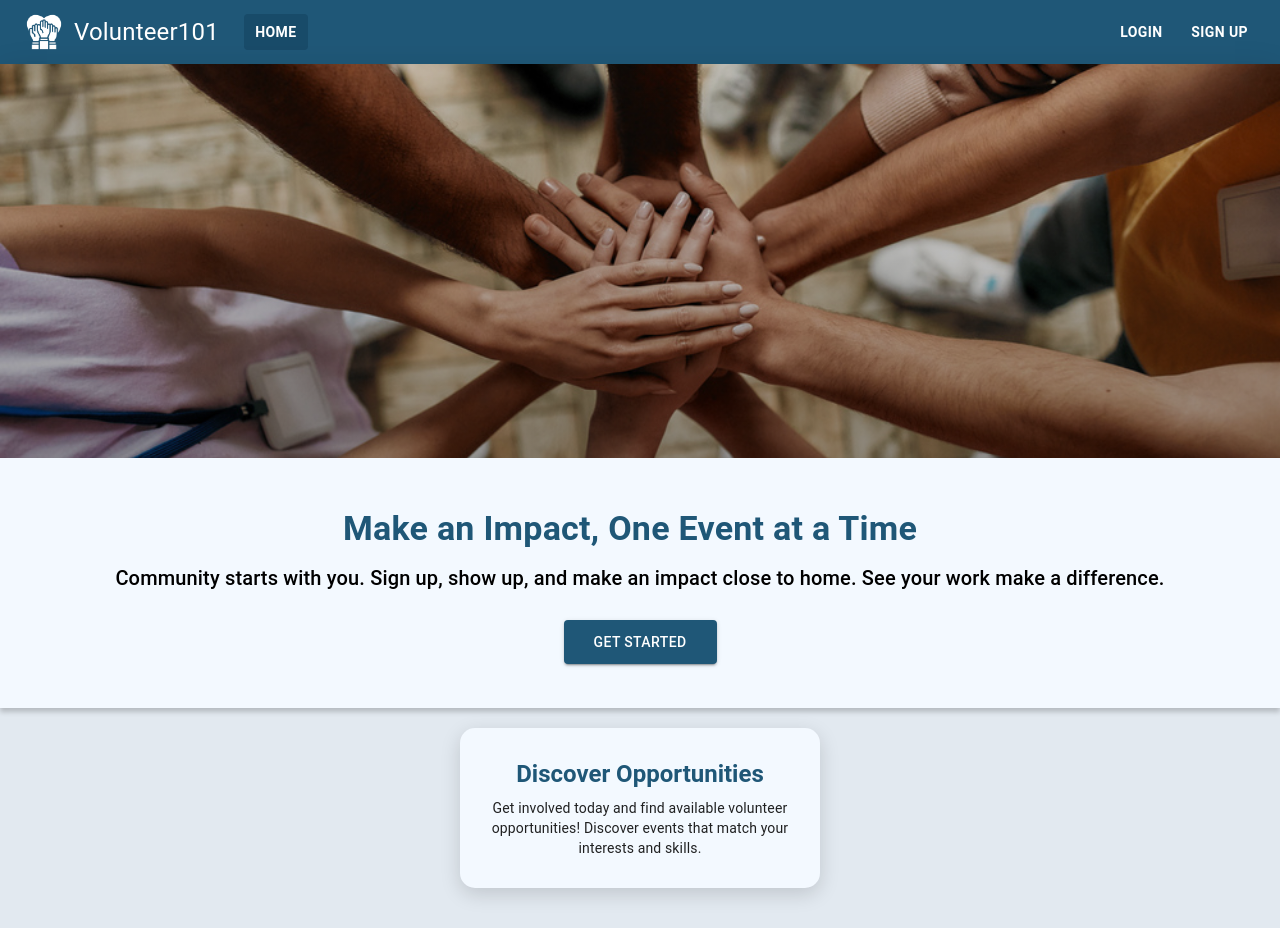
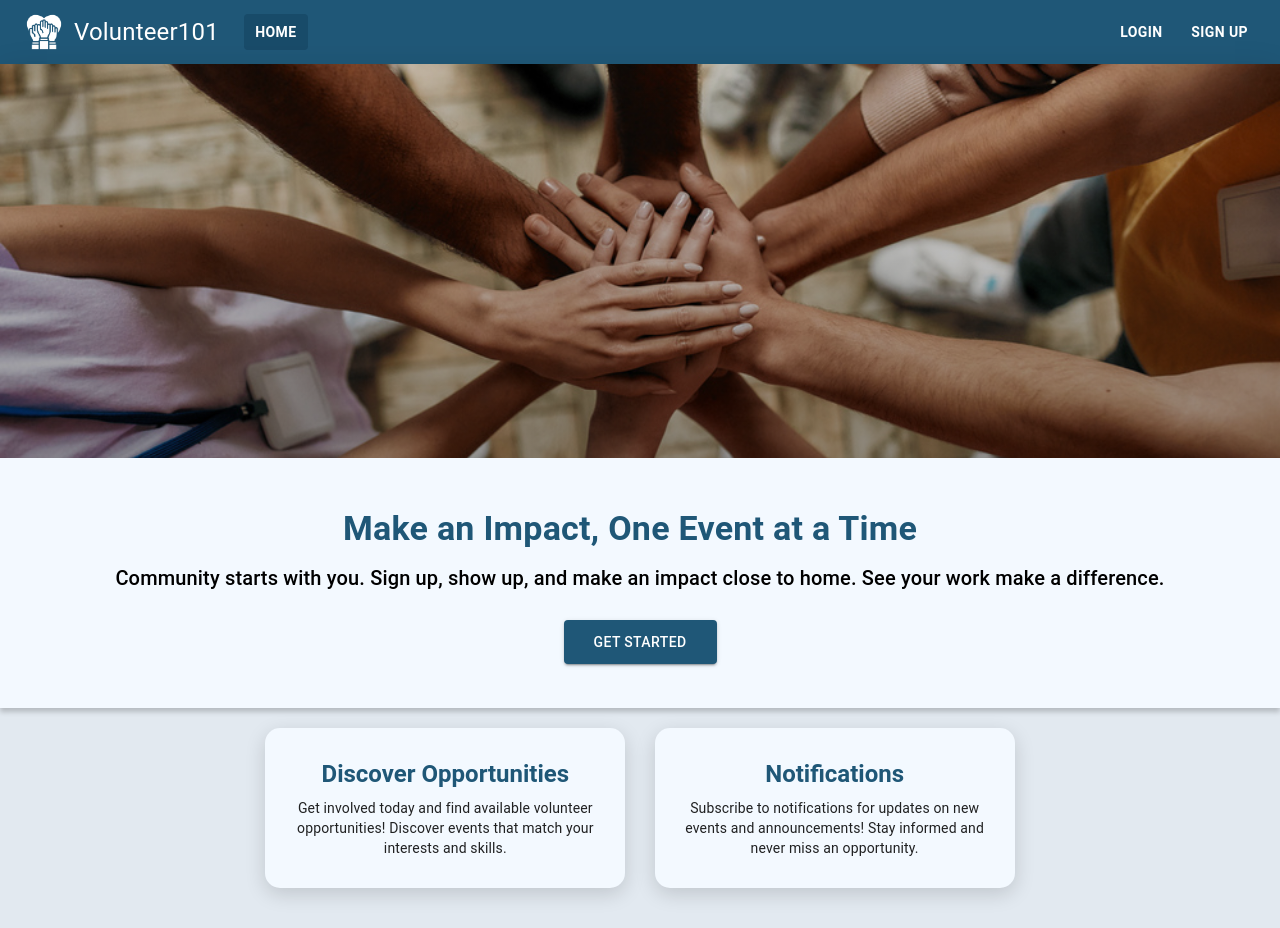
Before and after one commit to notbali/COSC-4353-Project, a React (Create React App) app in the folder frontend/: page / in a window 1280 px wide. Built offline with nearby package versions, Linux system fonts and the light colour scheme.

Commit message:
fixed event creation and changed cards visible to users

```diff
--- a/frontend/src/pages/EventManagementForm.jsx
+++ b/frontend/src/pages/EventManagementForm.jsx
@@ -94,27 +94,30 @@ const EventManagementForm = () => {
         requiredSkills,
         urgency,
         eventDate,
+        eventDateISO: new Date(eventDate).toISOString().split("T")[0], // store date in ISO format (YYYY-MM-DD)
       };
 
       try {
-        const response = await axios.post(
-          "http://localhost:4000/events/create",
-          eventData
-        );
+        const API_BASE = "http://localhost:5001/api";
+        const token = localStorage.getItem("token");
+
+        const response = await axios.post(`${API_BASE}/events/create`, eventData, {
+          headers: token ? { Authorization: `Bearer ${token}` } : {},
+        });
         console.log("Event created:", response.data);
+
         // trigger the notification creation by making a separate API call to the notifsRoutes
         try {
           const notificationPayload = {
-            eventId: response.data.data._id, //sends the newly created event's ID
+            eventId: response.data.data?._id || response.data._id, // try both shapes
             notifType: "new event",
           };
-          const notifresponse = await axios.post(
-            "http://localhost:4000/notifs/create",
-            notificationPayload
-          );
+          const notifresponse = await axios.post(`${API_BASE}/notifs/create`, notificationPayload, {
+            headers: token ? { Authorization: `Bearer ${token}` } : {},
+          });
           console.log("Notification response:", notifresponse.data);
         } catch (notifError) {
-          console.error("Error creating notification:", notifError.message);
+          console.error("Error creating notification:", notifError);
         }
 
         // clear the form
@@ -127,8 +130,17 @@ const EventManagementForm = () => {
         setFormSubmitted(true);
         setTimeout(() => setFormSubmitted(false), 3000);
       } catch (error) {
+        // better error details
         console.error("Failed to create event:", error);
-        alert("Failed to create event. Please try again."); // optionally alert the user
+        if (error.response) {
+          console.error("Response data:", error.response.data);
+          alert(`Failed to create event: ${error.response.data.message || JSON.stringify(error.response.data)}`);
+        } else if (error.request) {
+          console.error("No response received, request:", error.request);
+          alert("Failed to create event: Network error (no response). Check backend is running.");
+        } else {
+          alert(`Failed to create event: ${error.message}`);
+        }
       } finally {
         setIsSubmitting(false); // ensure loading state is reset
       }
--- a/frontend/src/pages/Homepage.jsx
+++ b/frontend/src/pages/Homepage.jsx
@@ -96,6 +96,24 @@ const Homepage = ({ userRole, isLoggedIn }) => {
   const featureCards = {
     admin: [
       {
+        title: "Discover Opportunities",
+        path: "/event-list",
+        description:
+          "Get involved today and find available volunteer opportunities! Discover events that match your interests and skills.",
+      },
+      {
+        title: "Volunteer History",
+        path: "/volunteer-history",
+        description:
+          "View your past event participation and history. Keep track of your contributions and impact.",
+      },
+      {
+        title: "Notifications",
+        path: "/notification",
+        description:
+          "Subscribe to notifications for updates on new events and announcements! Stay informed and never miss an opportunity.",
+      },
+      {
         title: "Manage Events",
         path: "/event-management",
         description:
@@ -106,11 +124,6 @@ const Homepage = ({ userRole, isLoggedIn }) => {
         path: "/volunteer-matching-form",
         description:
           "Match volunteers with events based compatability with their skills and availability.",
-      },
-      {
-        title: "Admin Dashboard",
-        path: "/admin-dashboard",
-        description: "Access advanced tools to manage your platform.",
       },
     ],
     user: [
@@ -139,7 +152,14 @@ const Homepage = ({ userRole, isLoggedIn }) => {
           path: "/event-list",
           description:
             "Get involved today and find available volunteer opportunities! Discover events that match your interests and skills.",
-        }
+        },
+        {
+        title: "Notifications",
+        path: "/notification",
+        description:
+          "Subscribe to notifications for updates on new events and announcements! Stay informed and never miss an opportunity.",
+      }
+
 
       ]
   };
```
Also changed, not shown: 1 other file (tests, documents, lock files or other folders).
